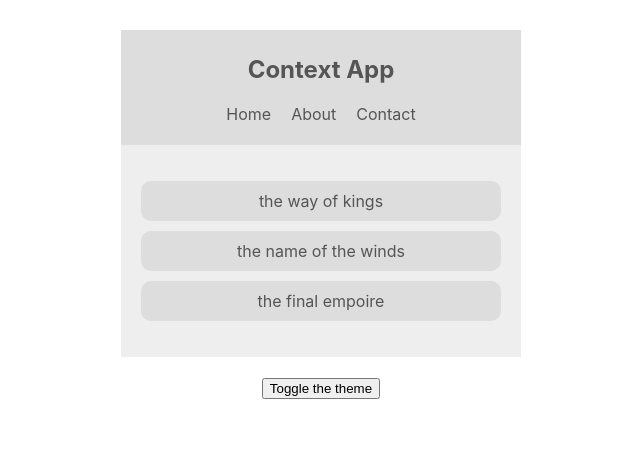
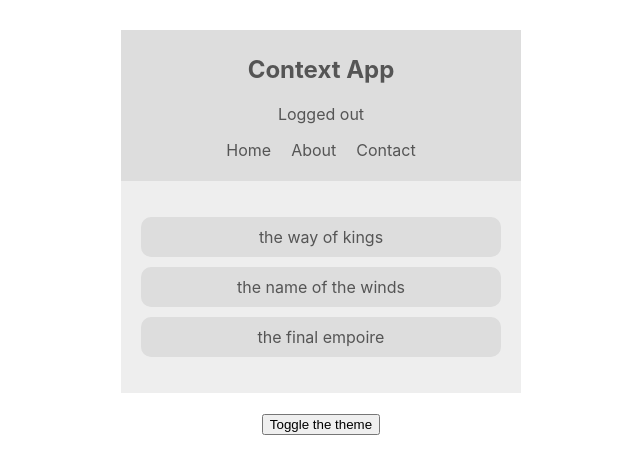
Before and after one commit to boyet007/belajar_react_hooks, a React (Create React App) app: page / in a window 1280 px wide. Shown: the top 474 px of the page, without its empty margins (319-959 px from the left). Built offline with nearby package versions, Linux system fonts and the light colour scheme.

Commit message:
08 - Consume Multiple Context

```diff
--- a/src/components/Navbar.js
+++ b/src/components/Navbar.js
@@ -1,16 +1,21 @@
 import React, { Component } from 'react'
 import { ThemeContext } from '../context/ThemeContext'
+import { AuthContext } from '../context/AuthContext'
 
 class Navbar extends Component {
-    static contextType = ThemeContext
     render() {
         return (
-            <ThemeContext.Consumer>{(context) => {
-                const { isLightTheme, light, dark } = context
+            <AuthContext.Consumer>{(authContext) => (
+                <ThemeContext.Consumer>{(themeContext) => {
+                    const { isAuthenticated, toggleAuth } = authContext
+                    const { isLightTheme, light, dark } = themeContext
                     const theme = isLightTheme ? light : dark
                     return (
                         <nav style={{ background: theme.ui, color: theme.syntax }}>
                             <h1>Context App</h1>
+                            <div onClick={ toggleAuth }>
+                                { isAuthenticated ? 'Logged in' : 'Logged out' }
+                            </div>
                             <ul>
                                 <li>Home</li>
                                 <li>About</li>
@@ -20,6 +25,8 @@
                     )
                 }}
                 </ThemeContext.Consumer>
+            )}
+            </AuthContext.Consumer>
         )
     }
 }
--- a/src/context/AuthContext.js
+++ b/src/context/AuthContext.js
@@ -4,11 +4,11 @@
 
 class AuthContextProvider extends Component {
     state = {
-        isAuthenticate: false
+        isAuthenticated: false
     }
 
     toggleAuth = () => {
-        this.setState({ isAuthenticate: !this.state.isAuthenticate })
+        this.setState({ isAuthenticated: !this.state.isAuthenticated })
     }
 
     render() {
```
Lines whose indentation alone changed are shown as unchanged.
